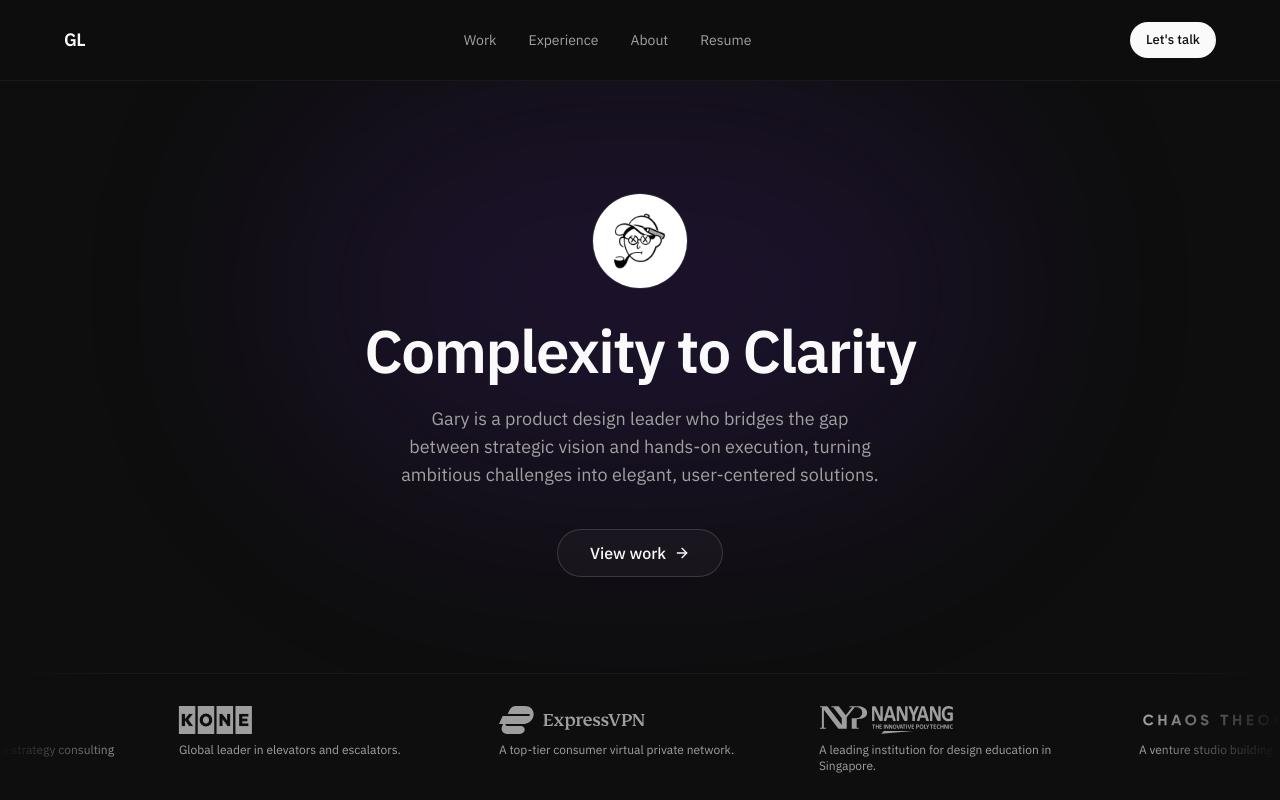
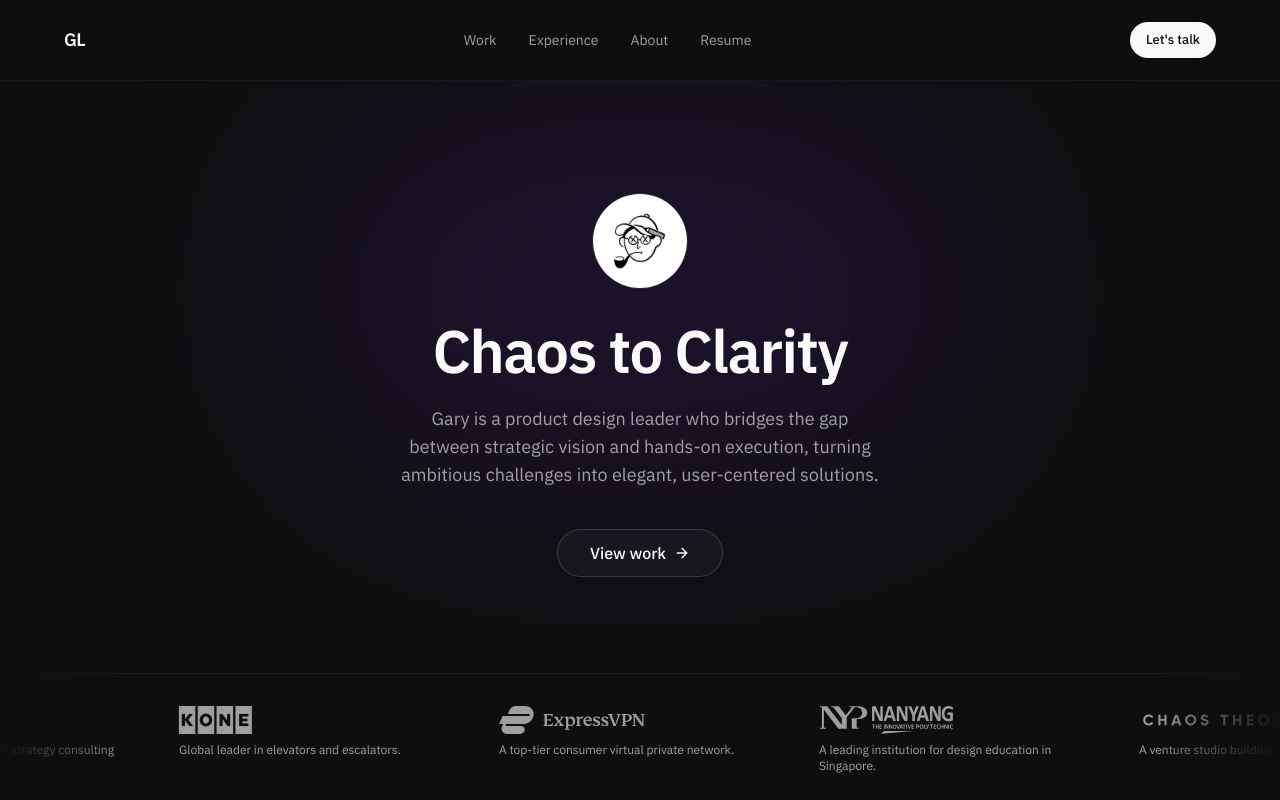
Before and after one commit to fakeaccess/limgary, a React (Vite) app: page / in a window 1280 px wide. Shown: the top 800 px of the page. Built offline with nearby package versions, Linux system fonts and the light colour scheme.

Commit message:
Update headline, experience alignment, and sentence case

```diff
--- a/src/pages/Home.tsx
+++ b/src/pages/Home.tsx
@@ -22,7 +22,7 @@
             loading="eager"
           />
           <h1 className="mt-8 text-balance text-4xl font-semibold tracking-tight sm:text-6xl">
-            Complexity to Clarity
+            Chaos to Clarity
           </h1>
           <p className="mt-6 max-w-xl text-balance text-muted-foreground sm:text-lg">
             Gary is a product design leader who bridges the gap between strategic vision and
@@ -66,7 +66,7 @@
                       </span>
                     )}
                   </div>
-                  <span className="text-muted-foreground sm:text-center">{e.role}</span>
+                  <span className="text-muted-foreground sm:text-left">{e.role}</span>
                   <span className="text-sm text-muted-foreground sm:text-right">{e.year}</span>
                 </div>
               </RevealOnScroll>
@@ -78,7 +78,7 @@
       <section className="border-t border-white/5">
         <div className="container py-24 text-center sm:py-32">
           <RevealOnScroll>
-            <h2 className="text-3xl font-semibold tracking-tight sm:text-4xl">More Projects</h2>
+            <h2 className="text-3xl font-semibold tracking-tight sm:text-4xl">More projects</h2>
             <p className="mx-auto mt-4 max-w-md text-muted-foreground">
               Additional works include projects across banking, telecommunications, and consumer
               products, demonstrating range across industries and problem types.
```
